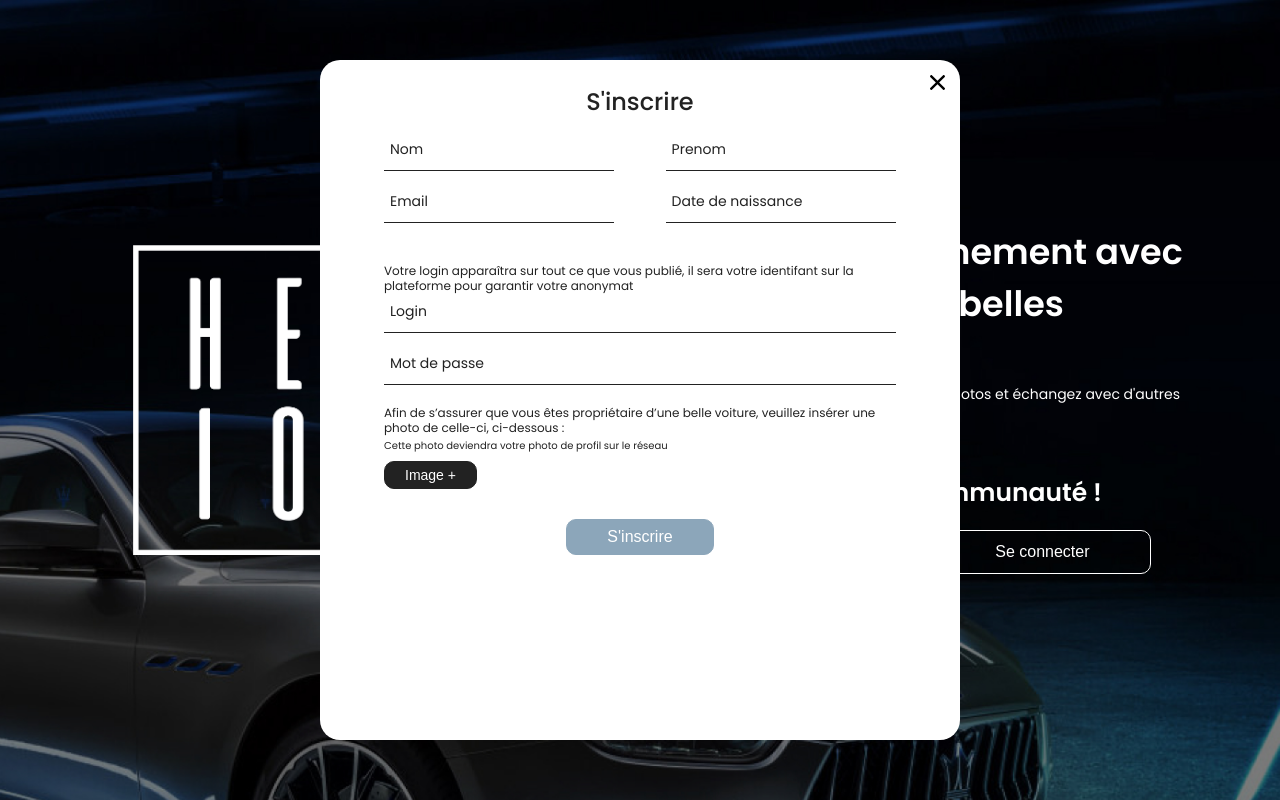
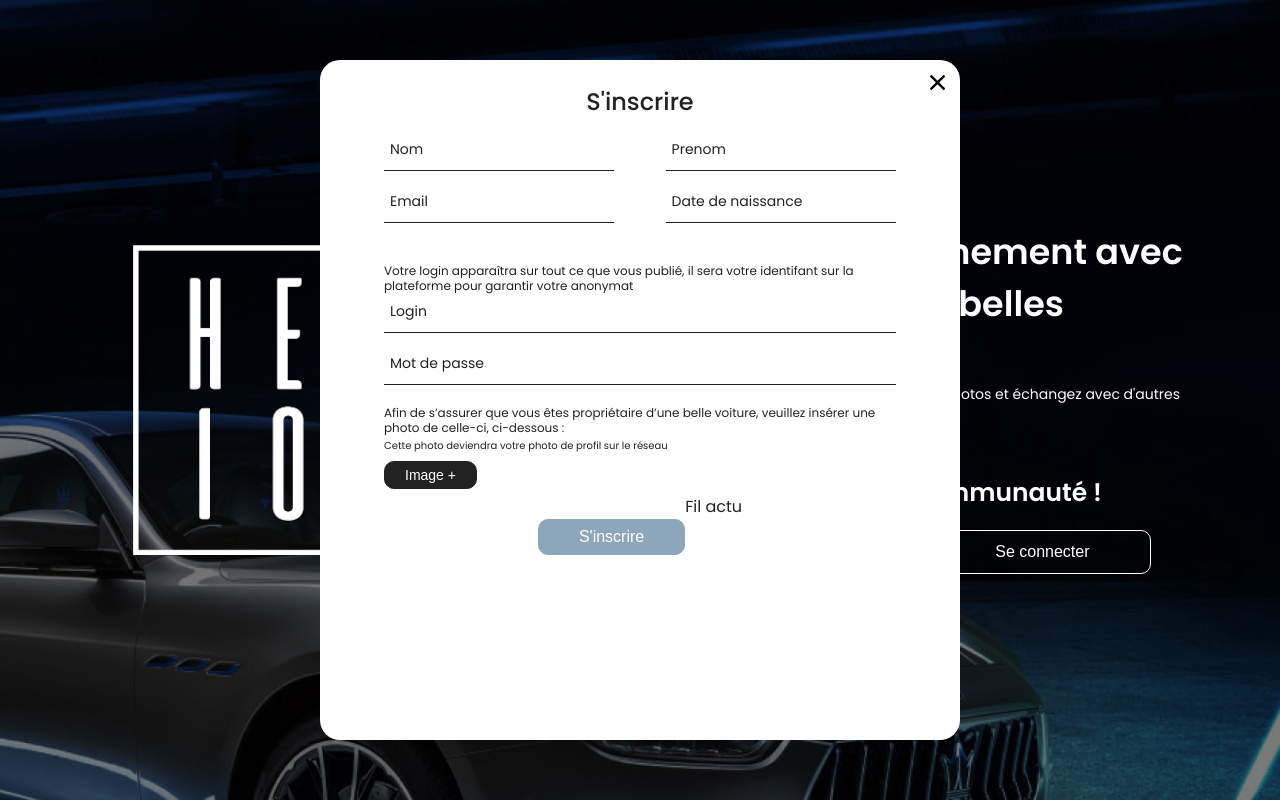
Before and after one commit to preneyv/Helios_Project, a Vue app in the folder frontend/: page / in a window 1280 px wide. Both pictures are taken after a click on the button "S'inscrire". Built offline with nearby package versions, Linux system fonts and the light colour scheme.

Commit message:
Update PopUp.vue

```diff
--- a/frontend/src/components/PopUp.vue
+++ b/frontend/src/components/PopUp.vue
@@ -9,6 +9,7 @@
         </div>
         <div class="basic-popUp-footer">
             <button>{{headTitle}}</button>
+            <router-link to="/fil-actu">Fil actu</router-link>
         </div>
     </div>
 </template>
@@ -38,7 +39,11 @@ export default {
     color: $black;
     border-radius: 20px;
     font-family: $mainFont;
-   padding: 0 0 15px 0;
+    padding: 0 0 15px 0;
+
+    @include responsive('xl-desktop'){
+      height: 55%;
+    }
 }
 
 .basic-popUp-head {
```
